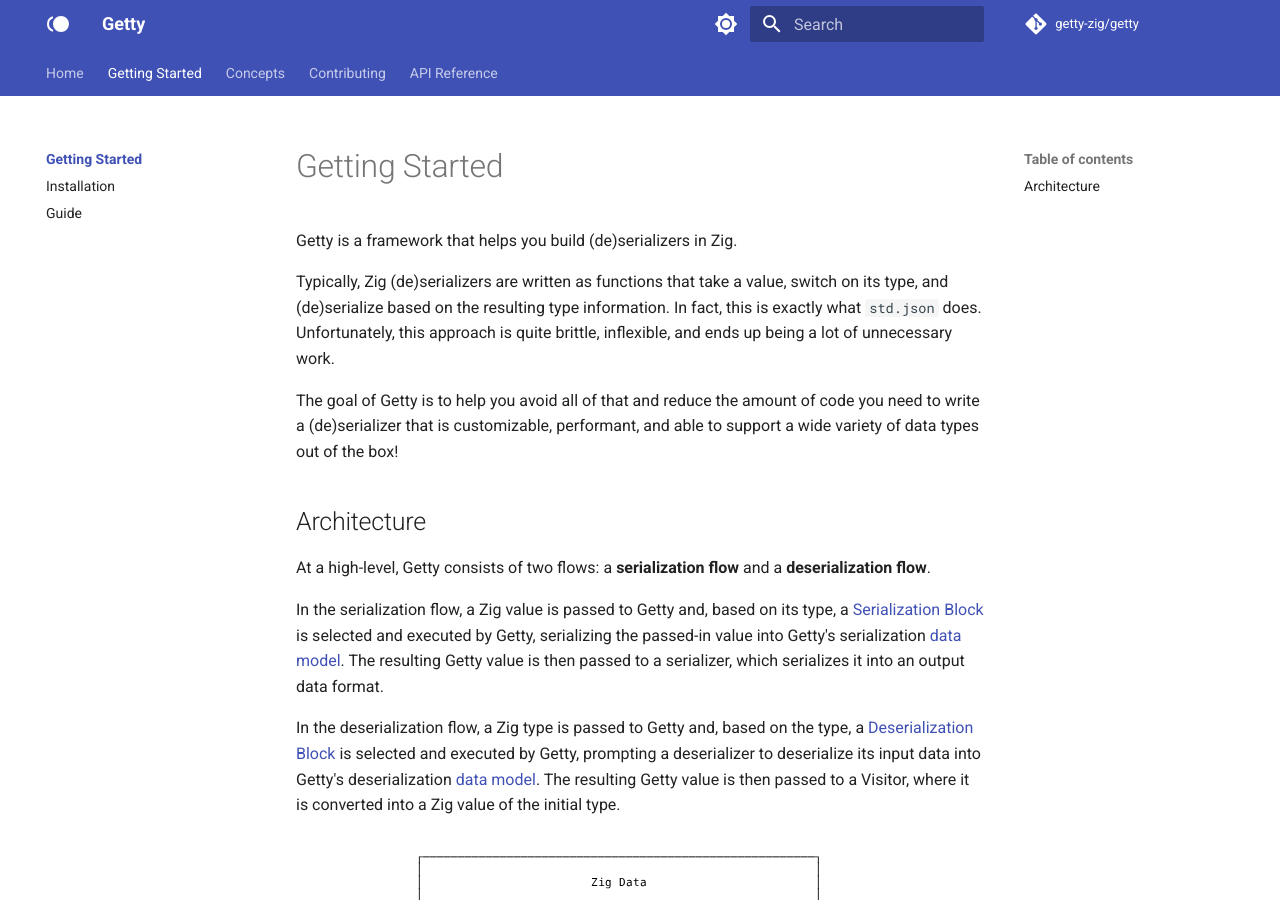
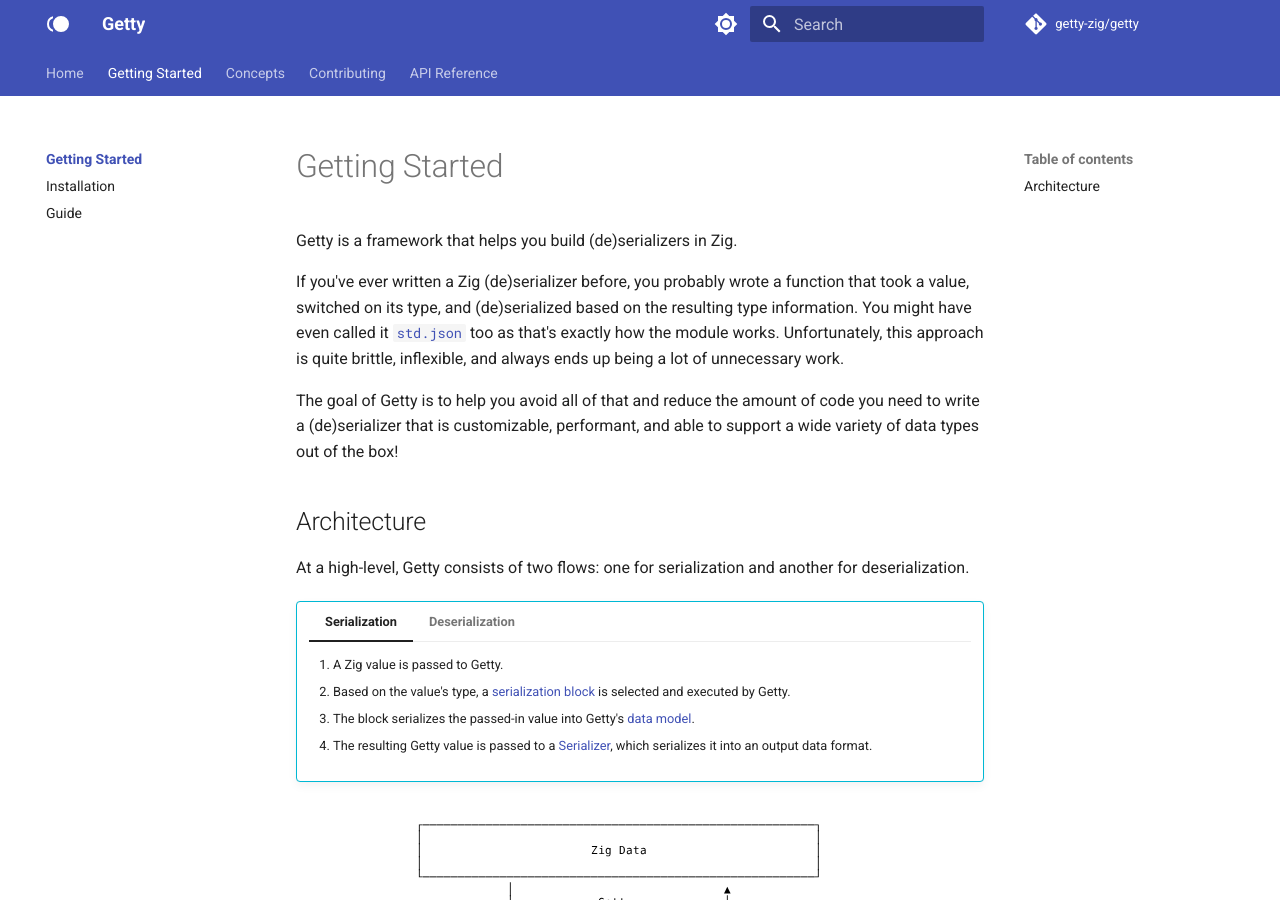
Before and after one commit to getty-zig/getty.so, an MkDocs documentation site: the page built from docs/getting-started/index.md, in a window 1280 px wide and 900 px high. Built offline with MkDocs 1.6.1 and Material for MkDocs 9.7.7, drawn with Linux system fonts in a browser that asks for light colours; comment, search, counter and statistics services are not loaded.

Commit message:
update architecture in getting-started

```diff
--- a/docs/getting-started/index.md
+++ b/docs/getting-started/index.md
@@ -2,17 +2,29 @@
 
 Getty is a framework that helps you build (de)serializers in Zig.
 
-Typically, Zig (de)serializers are written as functions that take a value, switch on its type, and (de)serialize based on the resulting type information. In fact, this is exactly what `std.json` does. Unfortunately, this approach is quite brittle, inflexible, and ends up being a lot of unnecessary work.
+If you've ever written a Zig (de)serializer before, you probably wrote a function that took a value, switched on its type, and (de)serialized based on the resulting type information. You might have even called it [`std.json`](https://ziglang.org/documentation/master/std/#root;json) too as that's exactly how the module works. Unfortunately, this approach is quite brittle, inflexible, and always ends up being a lot of unnecessary work.
 
 The goal of Getty is to help you avoid all of that and reduce the amount of code you need to write a (de)serializer that is customizable, performant, and able to support a wide variety of data types out of the box!
 
 ## Architecture
 
-At a high-level, Getty consists of two flows: a __serialization flow__ and a __deserialization flow__.
+At a high-level, Getty consists of two flows: one for serialization and another for deserialization.
 
-In the serialization flow, a Zig value is passed to Getty and, based on its type, a [Serialization Block](/blocks-and-tuples) is selected and executed by Getty, serializing the passed-in value into Getty's serialization [data model](/data-models). The resulting Getty value is then passed to a serializer, which serializes it into an output data format.
+!!! info ""
 
-In the deserialization flow, a Zig type is passed to Getty and, based on the type, a [Deserialization Block](/blocks-and-tuples) is selected and executed by Getty, prompting a deserializer to deserialize its input data into Getty's deserialization [data model](/data-models). The resulting Getty value is then passed to a Visitor, where it is converted into a Zig value of the initial type.
+    === "Serialization"
+
+        1. A Zig value is passed to Getty.
+        2. Based on the value's type, a [serialization block](/concepts/blocks-and-tuples) is selected and executed by Getty.
+        3. The block serializes the passed-in value into Getty's [data model](/concepts/data-models).
+        4. The resulting Getty value is passed to a [Serializer](https://docs.getty.so/#root;Serializer), which serializes it into an output data format.
+
+    === "Deserialization"
+
+        1. A Zig type is passed to Getty.
+        2. Based on the type, a [deserialization block](/concepts/blocks-and-tuples) is selected and executed by Getty.
+        3. The block prompts a [Deserializer](https://docs.getty.so/#root;Deserializer) to deserialize its input data into Getty's [data model](/concepts/data-models).
+        4. The resulting Getty value is passed to a [Visitor](https://docs.getty.so/#root;de.Visitor), which converts it into a Zig value of the initial type.
 
 <figure markdown>
 
```
